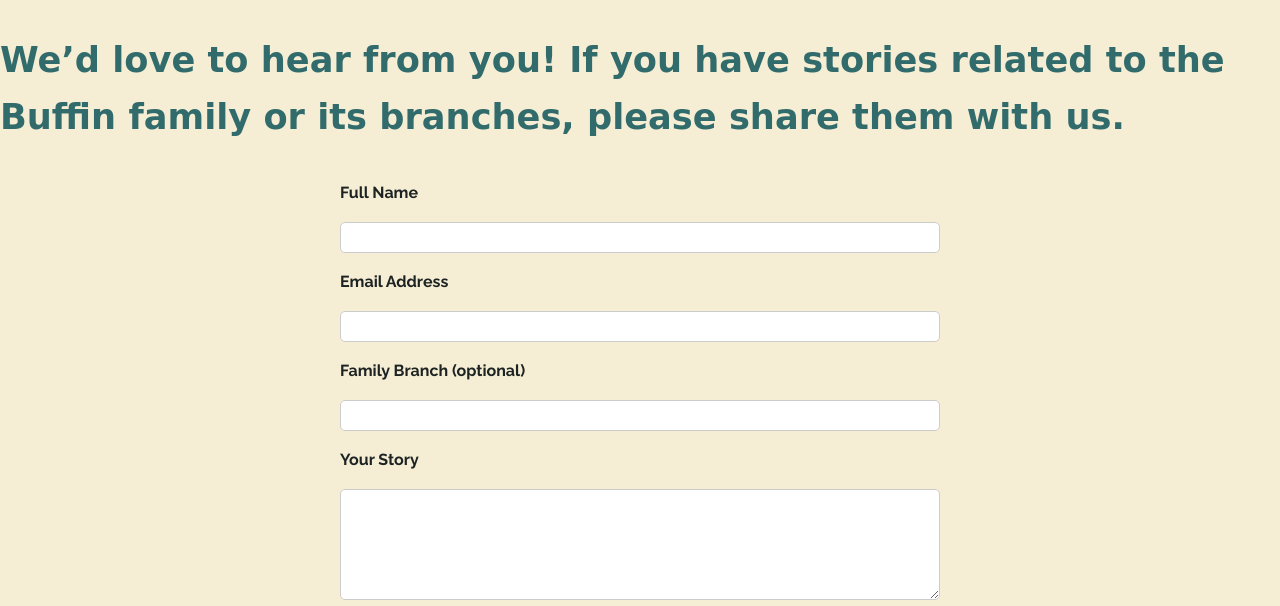
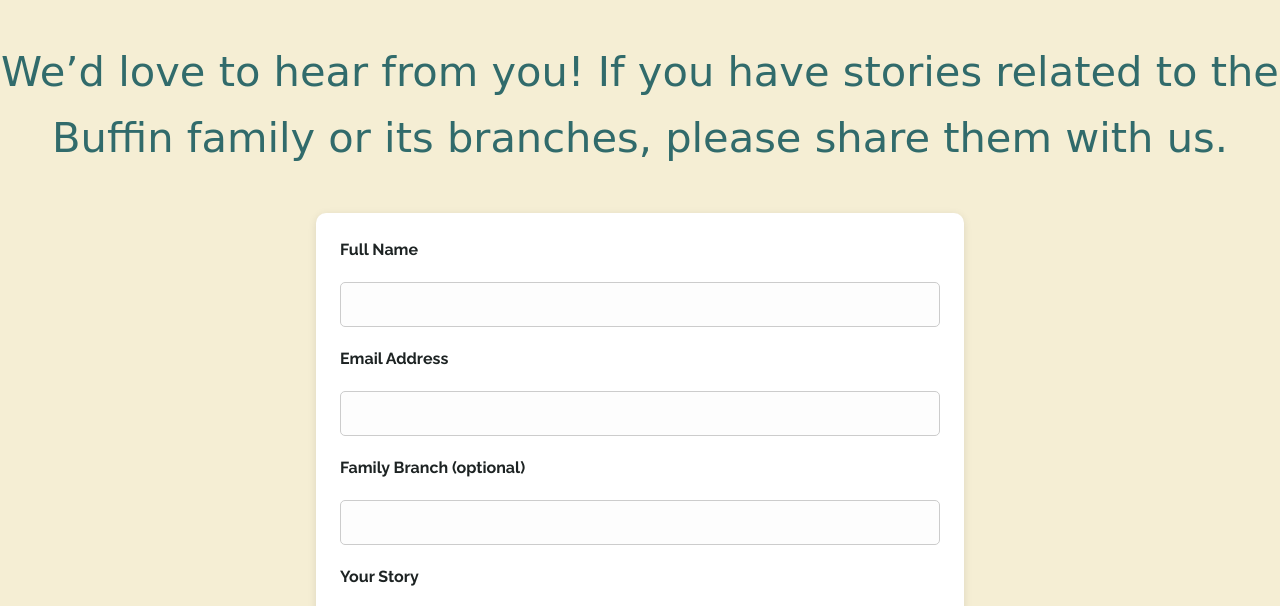
Before and after one commit to buffireadsalot/wdd131, a plain HTML site: page project/contact.html in a window 1280 px wide. Shown: the part 332-938 px from the top of the page. Drawn offline with Linux system fonts and the light colour scheme; a web font is replaced by a local one.

Commit message:
updates for now

```diff
--- a/project/contact.html
+++ b/project/contact.html
@@ -28,11 +28,9 @@
  <main>
     <section>
       <h1>Share Your Family Story</h1>
-      <section class="accent-text">
-      <p class="accent">We’d love to hear from you! If you have stories related to the Buffin family or its branches, please share them with us.</p>
-        </section>
-    </p>
-
+      <div class="accent-contact">
+      <p >We’d love to hear from you! If you have stories related to the Buffin family or its branches, please share them with us.</p>
+      </div>
       <form action="thankyou.html" method="get">
         <label for="fullname">Full Name</label>
         <input type="text" id="fullname" name="fullname" required />
--- a/project/styles/style.css
+++ b/project/styles/style.css
@@ -37,12 +37,16 @@ h2 {
 /* Accent script text */
 .accent {
   font-family: 'Caramel', cursive;
-  font-weight: bold;
-  font-size: 2.2rem;
+  font-weight: normal;
+  font-size: 2.6rem;
   color: var(--color-teal);
 }
-accent-text {
- text-align: justify;}
+.accent-contact {
+  font-family: 'Caramel', cursive;
+  font-size: 2.6rem;
+  color: var(--color-teal);
+  text-align: center;
+}
 
 /* ====================
    NAVIGATION HEADER
@@ -118,18 +122,36 @@ accent-text {
 form {
   max-width: 600px;
   margin: 2rem auto;
+  padding: 1.5rem;
+  background-color: #fff;
+  border-radius: 10px;
+  box-shadow: 0 2px 8px rgba(0, 0, 0, 0.1);
   display: flex;
   flex-direction: column;
-  gap: 1rem;
+  gap: 1.2rem;
 }
+
 label {
   font-weight: bold;
+  font-size: 1rem;
+  color: var(--color-charcoal);
 }
-input, textarea {
-  padding: 0.5em;
+
+input,
+textarea {
+  padding: 0.75rem;
+  font-size: 1rem;
   border: 1px solid #ccc;
+  border-radius: 5px;
   font-family: 'Raleway', sans-serif;
-  border-radius: 5px;
+  background-color: #fdfdfd;
+  width: 100%;
+  box-sizing: border-box;
+}
+
+textarea {
+  resize: vertical;
+  min-height: 120px;
 }
 
 /* ====================
```
